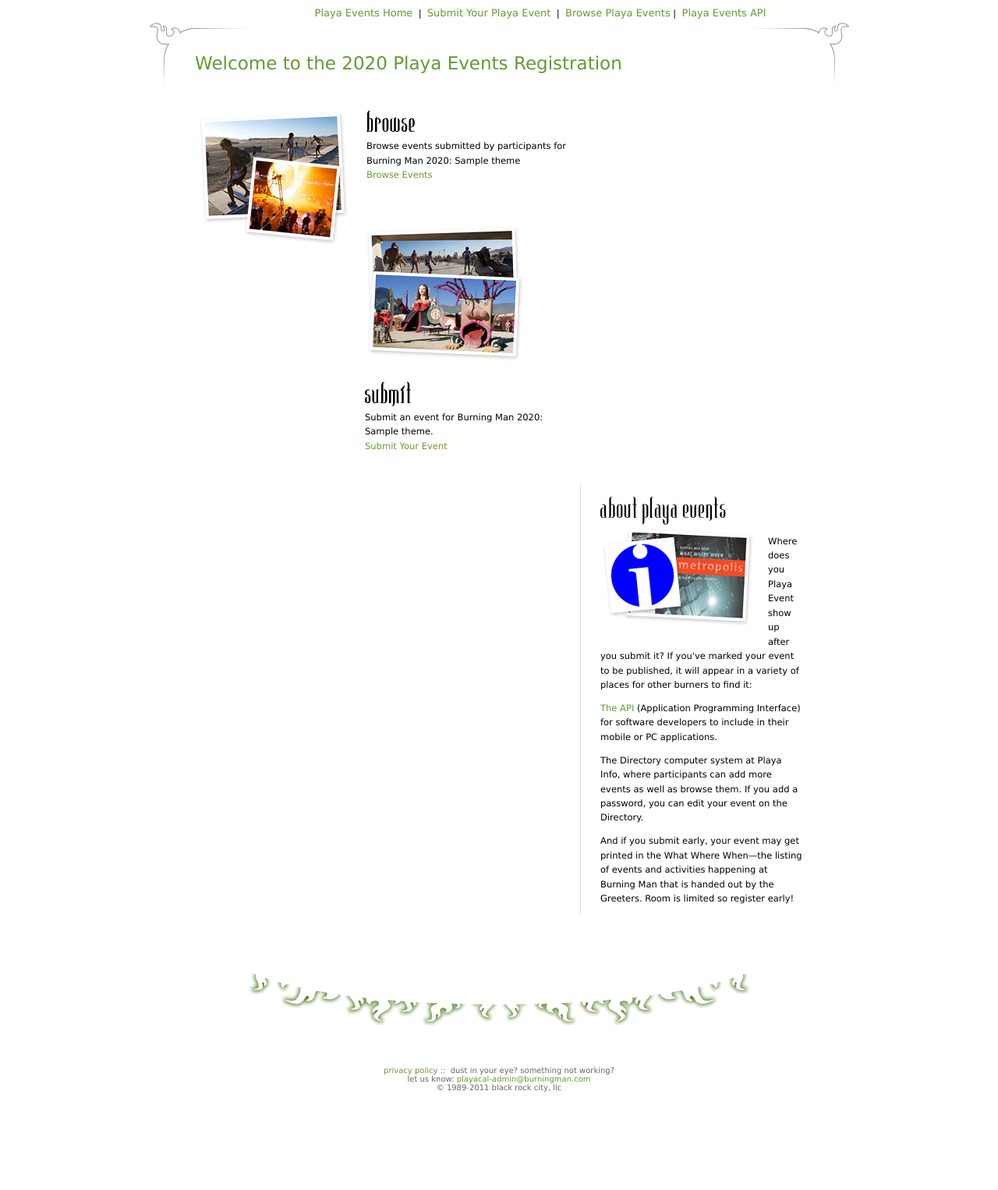
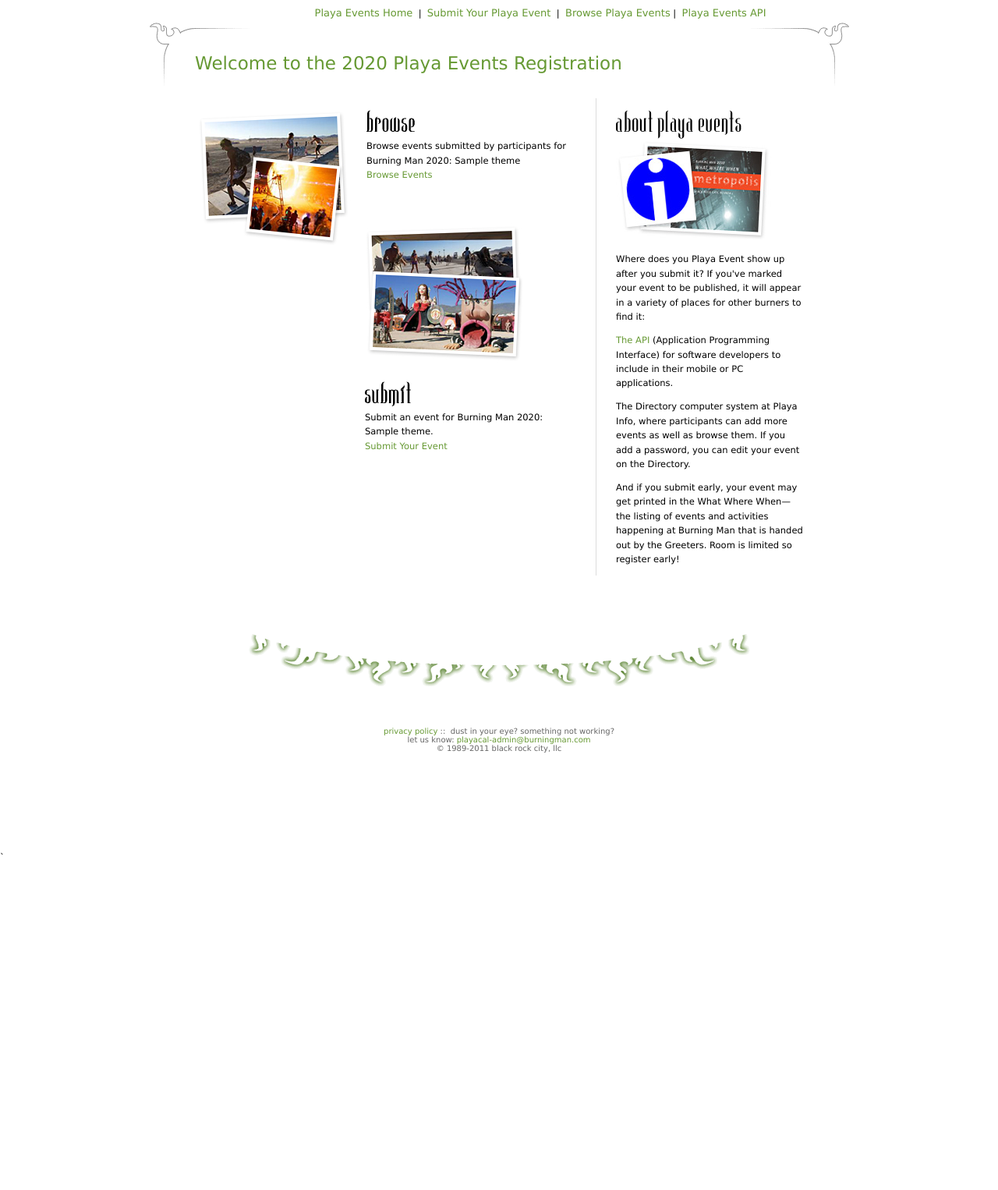
Before and after one commit to bkroeze/playaevents, a Django app: template templates/playaevents/index.html in a window 1280 px wide. Shown: the part 217-1743 px from the top of the page at 78% size. After the commit the page ends 1313 px from the top, so only its background shows below. Run offline with Django 3.2, Linux system fonts and the light colour scheme; the template is opened without the code that fills it: most values are stand-ins (such as "Sample title", 1, 10 or a date in 2020); some libraries are stand-ins or nearby versions.

Commit message:
fixing padding change on homepage

```diff
--- a/playaevents/static/css/events.css
+++ b/playaevents/static/css/events.css
@@ -147,7 +147,7 @@ a img {
 
 #homepage-right {
 	float: right;
-	width: 260px;
+	width: 240px;
 	margin: 0;
 	padding: 0 0 0 25px;
 	border-left: 1px solid #ddd;
```
